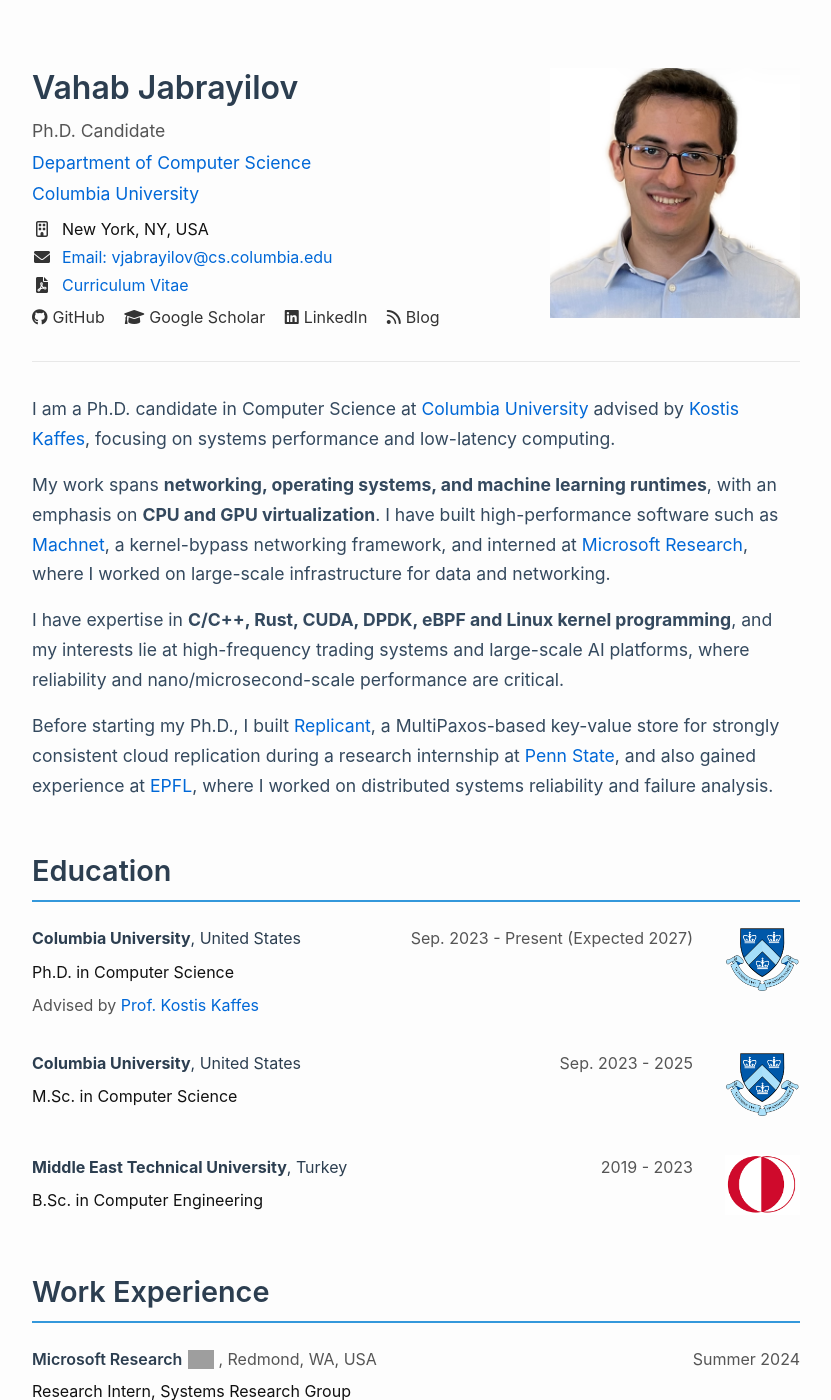
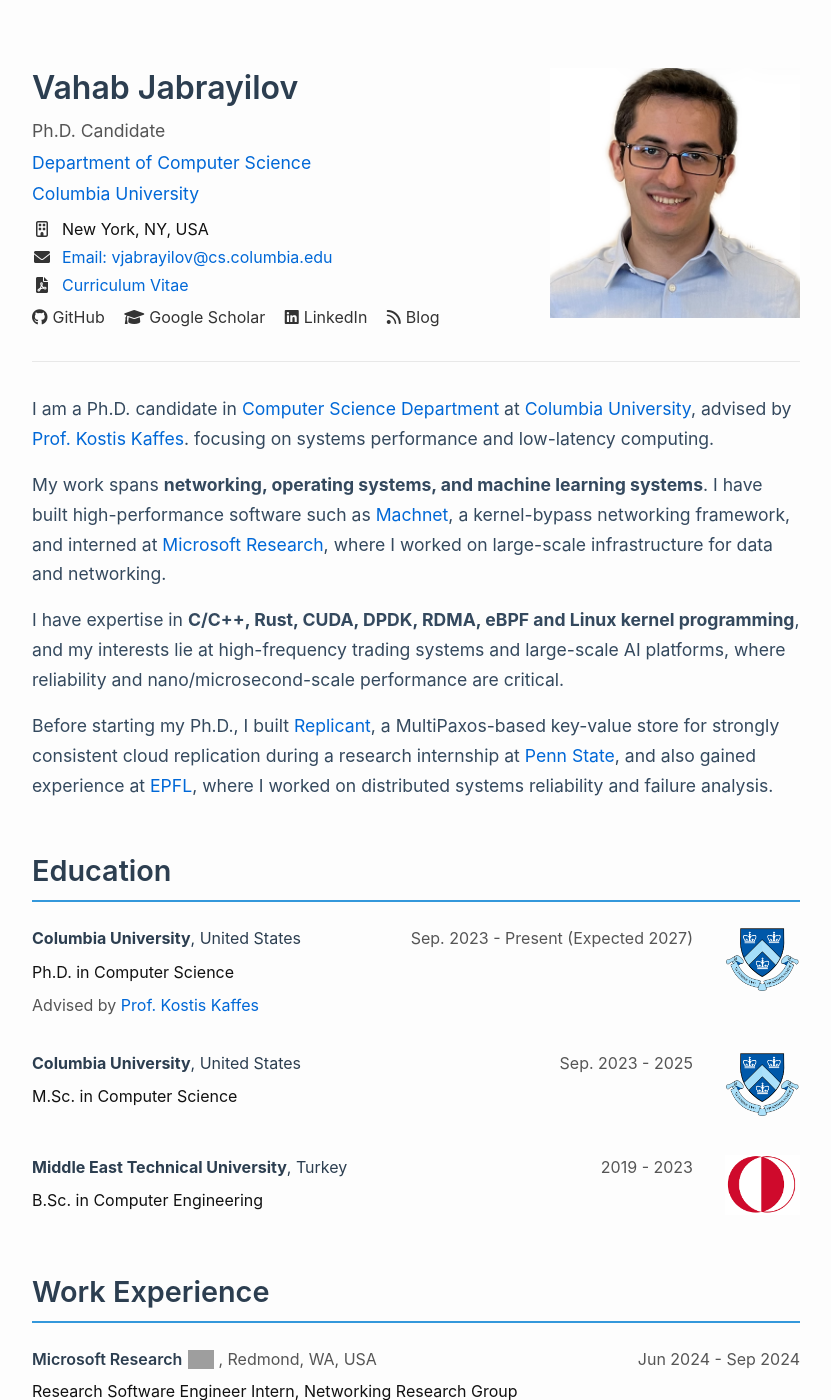
Before and after one commit to vjabrayilov/vjabrayilov.github.io, a Jekyll site: the page built from index.markdown, in a window 1280 px wide and 1400 px high. Shown: the whole window, without its empty margins (224-1055 px from the left). Built offline with Jekyll 4.4.1, drawn with Linux system fonts in a browser that asks for light colours; some of the changed text lies outside the part shown; grey boxes are pictures that could not be loaded.

Commit message:
minor nits Signed-off-by: vjabrayilov <vjabrayilov@cs.columbia.edu>

```diff
--- a/_config.yml
+++ b/_config.yml
@@ -17,7 +17,7 @@
 cv: /assets/pdf/resume.pdf
 github_username: vjabrayilov
 github_url: "https://github.com/vjabrayilov"
-google_scholar: ""
+google_scholar: "https://scholar.google.com/citations?user=txBX3mIAAAAJ&hl=en"
 linkedin: "https://www.linkedin.com/in/vjabrayilov/"
 wechat: ""
 blog: "/blog"
--- a/_data/bio.yml
+++ b/_data/bio.yml
@@ -1,9 +1,10 @@
 description: |
-  I am a Ph.D. candidate in Computer Science at [Columbia University](https://columbia.edu) advised by [Kostis Kaffes](https://www.cs.columbia.edu/~kkaffes/), focusing on systems performance and low-latency computing.
+  I am a Ph.D. candidate in [Computer Science Department](https://www.cs.columbia.edu/) at [Columbia University](https://columbia.edu), advised by [Prof. Kostis Kaffes](https://www.cs.columbia.edu/~kkaffes/).
+  focusing on systems performance and low-latency computing.
 
-  My work spans **networking, operating systems, and machine learning runtimes**, with an emphasis on **CPU and GPU virtualization**.
+  My work spans **networking, operating systems, and machine learning systems**.
   I have built high-performance software such as [Machnet](https://github.com/microsoft/machnet), a kernel-bypass networking framework, and interned at [Microsoft Research](https://www.microsoft.com/en-us/research/about-microsoft-research/), where I worked on large-scale infrastructure for data and networking.
 
-  I have expertise in **C/C++, Rust, CUDA, DPDK, eBPF and Linux kernel programming**, and my interests lie at high-frequency trading systems and large-scale AI platforms, where reliability and nano/microsecond-scale performance are critical.
+  I have expertise in **C/C++, Rust, CUDA, DPDK, RDMA, eBPF and Linux kernel programming**, and my interests lie at high-frequency trading systems and large-scale AI platforms, where reliability and nano/microsecond-scale performance are critical.
 
   Before starting my Ph.D., I built [Replicant](https://github.com/psu-csl/replicated-store), a MultiPaxos-based key-value store for strongly consistent cloud replication during a research internship at [Penn State](https://psu.edu), and also gained experience at [EPFL](https://epfl.ch), where I worked on distributed systems reliability and failure analysis.
--- a/index.markdown
+++ b/index.markdown
@@ -1,6 +1,6 @@
 ---
 layout: default
-title: Homepage - Yueyang Pan
+title: Homepage - Vahab Jabrayilov
 ---
 
 {% if site.data.bio.description %}
```
Also changed, not shown: _data/experience.yml (+22 -13 lines), favicon.ico.
